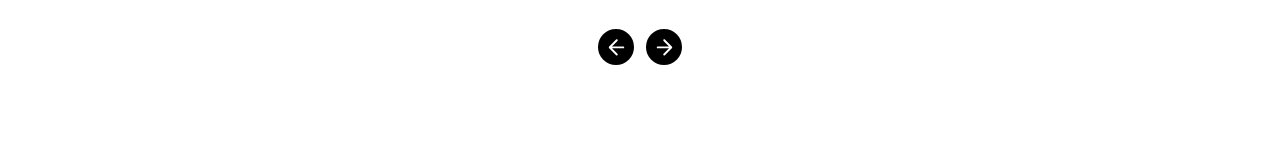
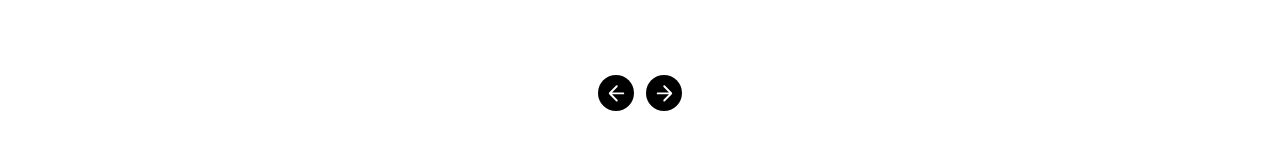
Before and after one commit to mukeemansari69/New-Afina-Design, a plain HTML site: page index.html in a window 1280 px wide. Shown: the part 6299-6448 px from the top of the page. Drawn offline with nearby package versions, Linux system fonts and the light colour scheme; a web font is replaced by a local one.

Commit message:
till loved video seaction complete

```diff
--- a/index.html
+++ b/index.html
@@ -794,11 +794,12 @@
     </div>
 
     <!-- Arrows niche center -->
-    <div class="loved-arrows-wrapper">
+
+  </div>
+  <div class="loved-arrows-wrapper">
       <button class="loved-arrow left"><img src="./assets/left-arrow.svg" alt="left"></button>
       <button class="loved-arrow right"><img src="./assets/Vector.svg" alt="right"></button>
     </div>
-  </div>
 </section>
 
 <!-- normal js -->
--- a/style.css
+++ b/style.css
@@ -1868,12 +1868,9 @@ ul {
 
 /* Arrows wrapper niche center */
 .loved-arrows-wrapper {
-  position: absolute;
-  bottom: 10px;
-  left: 50%;
-  transform: translateX(-50%);
   display: flex;
   gap: 12px;
+  justify-content: center;
 }
 
 .loved-arrow {
```
